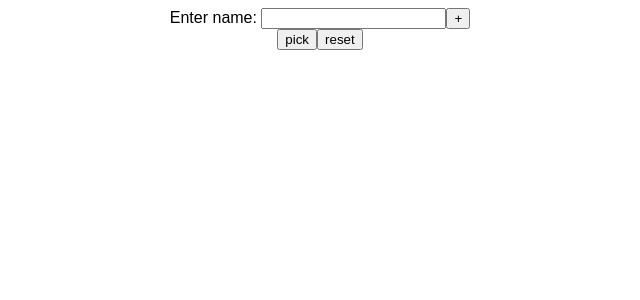
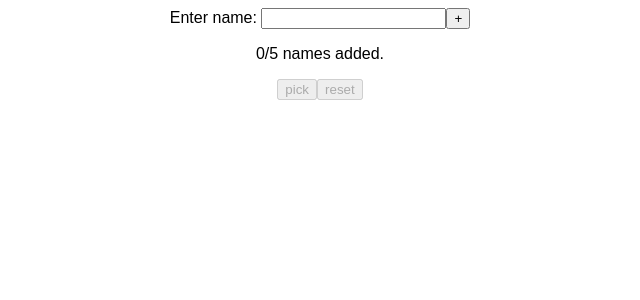
Before and after one commit to grouls/who_is_it, a React (Create React App) app: page / in a window 1280 px wide. Shown: the top 300 px of the page, without its empty margins (320-960 px from the left). Built offline with nearby package versions, Linux system fonts and the light colour scheme.

Commit message:
add simple validation

```diff
--- a/src/App.js
+++ b/src/App.js
@@ -4,29 +4,32 @@ import "./styles.css";
 
 function App() {
   const [names, setNames] = useLocalStorageState("names", []);
+  const [count, setCount] = useLocalStorageState("count", 0);
   const handleSubmit = (event) => {
-    /*
-    todo:
-     * validate for dupilicates
-     * clear input as name is added
-     * show counter, e.g. 2/10 names added
-    */
     event.preventDefault();
+    const newName = event.target.elements.name.value;
     const namesCopy = [...names];
-    namesCopy.push(event.target.elements.name.value);
+    if (namesCopy[namesCopy.length - 1] === newName) {
+      /* return for now, proper validation needed */
+      return;
+    }
+    namesCopy.push(newName);
     setNames(namesCopy);
+    setCount(namesCopy.length);
+    event.target.elements.name.value = "";
   };
   /*
    todo:
-    * disable pick/reset buttons when no names
-    * disable plus button when list is full
     * style whole app & display selected name better than alert
    */
   const pickName = () => {
     alert(names[Math.floor(Math.random() * names.length)]);
   };
 
-  const reset = () => setNames([]);
+  const reset = () => {
+    setCount(0);
+    setNames([]);
+  };
   /*
   todo:
     * make reusable components
@@ -36,11 +39,18 @@ function App() {
       <form onSubmit={handleSubmit}>
         <label htmlFor="name">Enter name: </label>
         <input id="name" />
-        <button type="submit">+</button>
+        <button type="submit" disabled={names.length > 4 ? true : false}>
+          +
+        </button>
+        <p>{count}/5 names added.</p>
       </form>
       <div>
-        <button onClick={pickName}>pick</button>
-        <button onClick={reset}>reset</button>
+        <button onClick={pickName} disabled={names.length <= 1 ? true : false}>
+          pick
+        </button>
+        <button onClick={reset} disabled={names.length === 0 ? true : false}>
+          reset
+        </button>
       </div>
       {names && names.map((name) => <li>{name}</li>)}
     </div>
```
